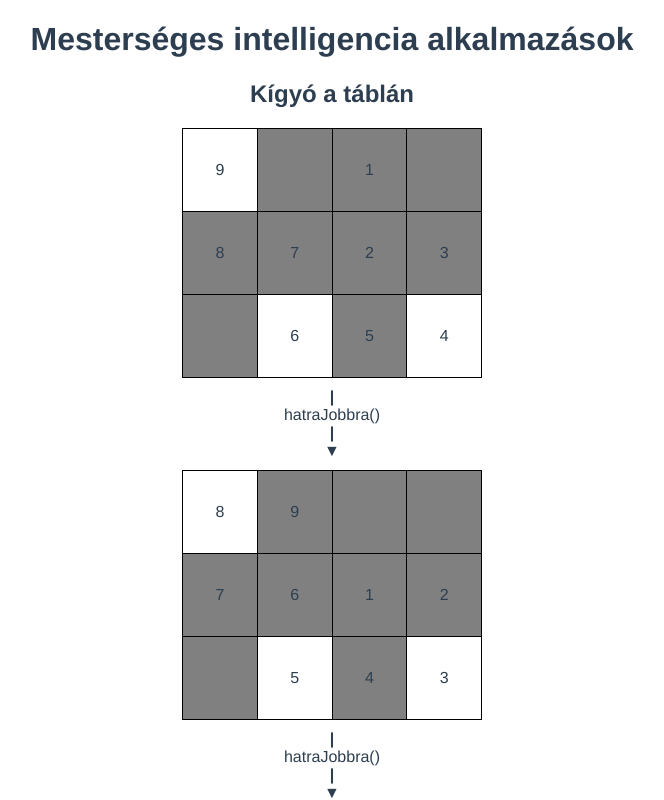
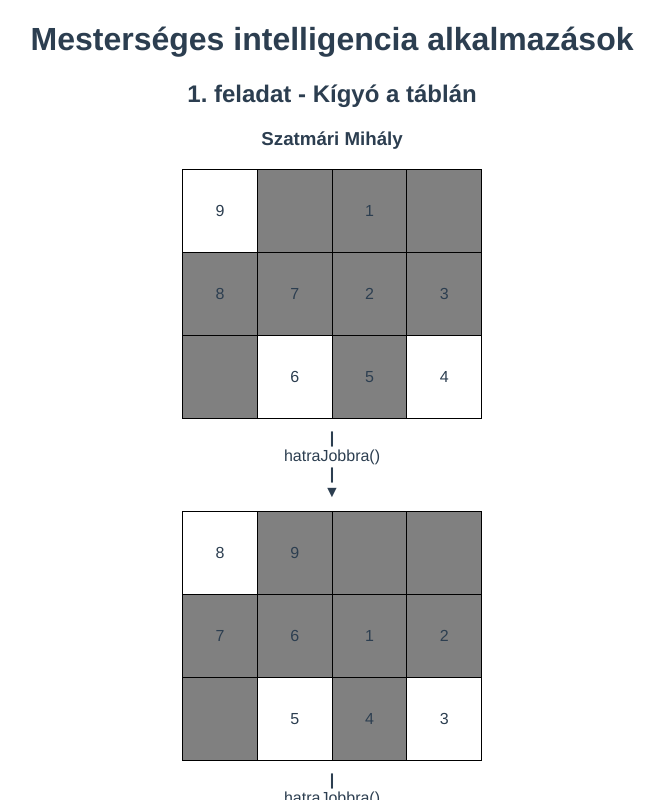
Before and after one commit to misi96/snake-on-the-board, a Vue app: page / in a window 1280 px wide. Shown: the top 800 px of the page, without its empty margins (308-972 px from the left). Built offline with nearby package versions, Linux system fonts and the light colour scheme.

Commit message:
Refactor

```diff
--- a/public/index.html
+++ b/public/index.html
@@ -5,7 +5,7 @@
     <meta http-equiv="X-UA-Compatible" content="IE=edge">
     <meta name="viewport" content="width=device-width,initial-scale=1.0">
     <link rel="icon" href="<%= BASE_URL %>favicon.ico">
-    <title>Snake on the board</title>
+    <title>Kígyó a táblán</title>
   </head>
   <body>
     <noscript>
--- a/src/App.vue
+++ b/src/App.vue
@@ -1,7 +1,8 @@
 <template>
   <div id="app">
     <h1>Mesterséges intelligencia alkalmazások</h1>
-    <h2>Kígyó a táblán</h2>
+    <h2>1. feladat - Kígyó a táblán</h2>
+    <h3>Szatmári Mihály</h3>
 
     <div id="main-board-container">
       <board v-for="(state, index) in states"
@@ -15,7 +16,7 @@
 
 <script>
 import Board from './board/index';
-import {start, State} from './state';
+import {start, State} from './states';
 import {search} from './search';
 
 export default {
--- a/src/search/index.js
+++ b/src/search/index.js
@@ -1,4 +1,4 @@
-import {start, State} from '../state';
+import {start, State} from '../states';
 import {operators} from '../operators';
 import {Node} from '../node';
 
--- a/src/utils/index.js
+++ b/src/utils/index.js
@@ -1,5 +1,5 @@
 import {BodyParts, Directions} from '../models';
-import {State} from '../state';
+import {State} from '../states';
 
 export const snake = [1, 2, 3, 4, 5, 6, 7, 8, 9]
 
```
Also changed, not shown: src/states/index.js (renamed from src/state/index.js).
